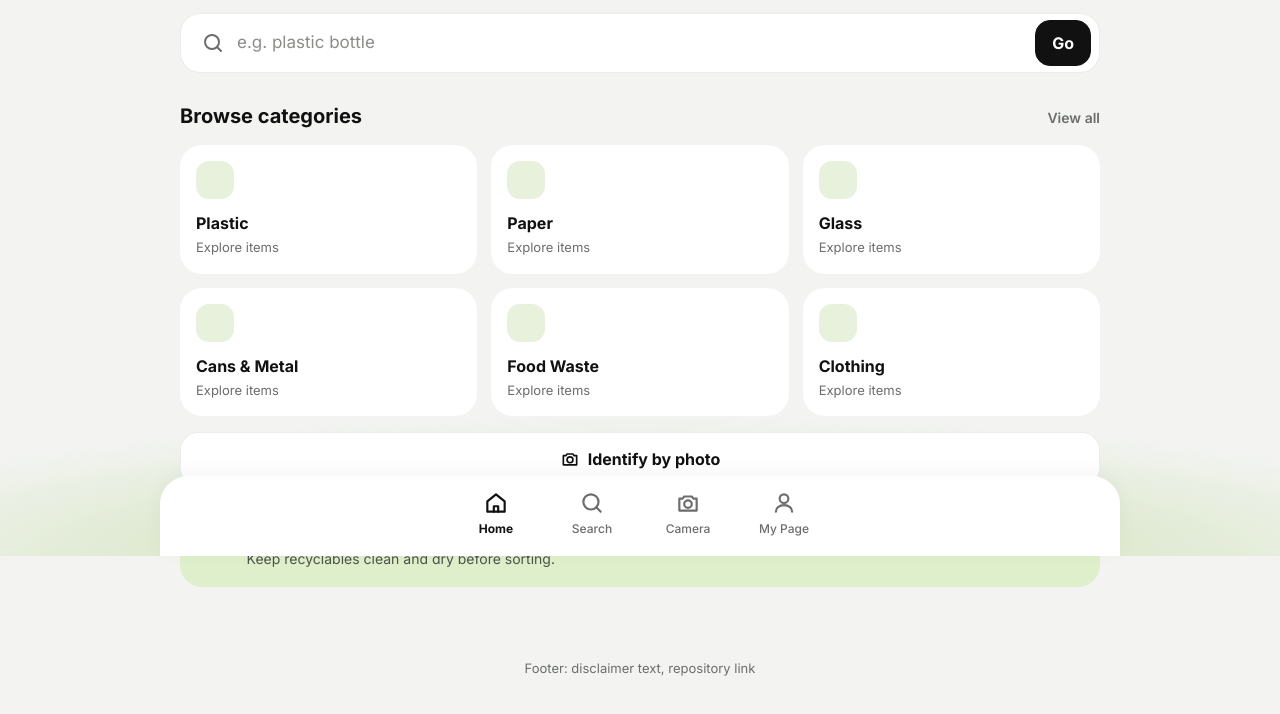
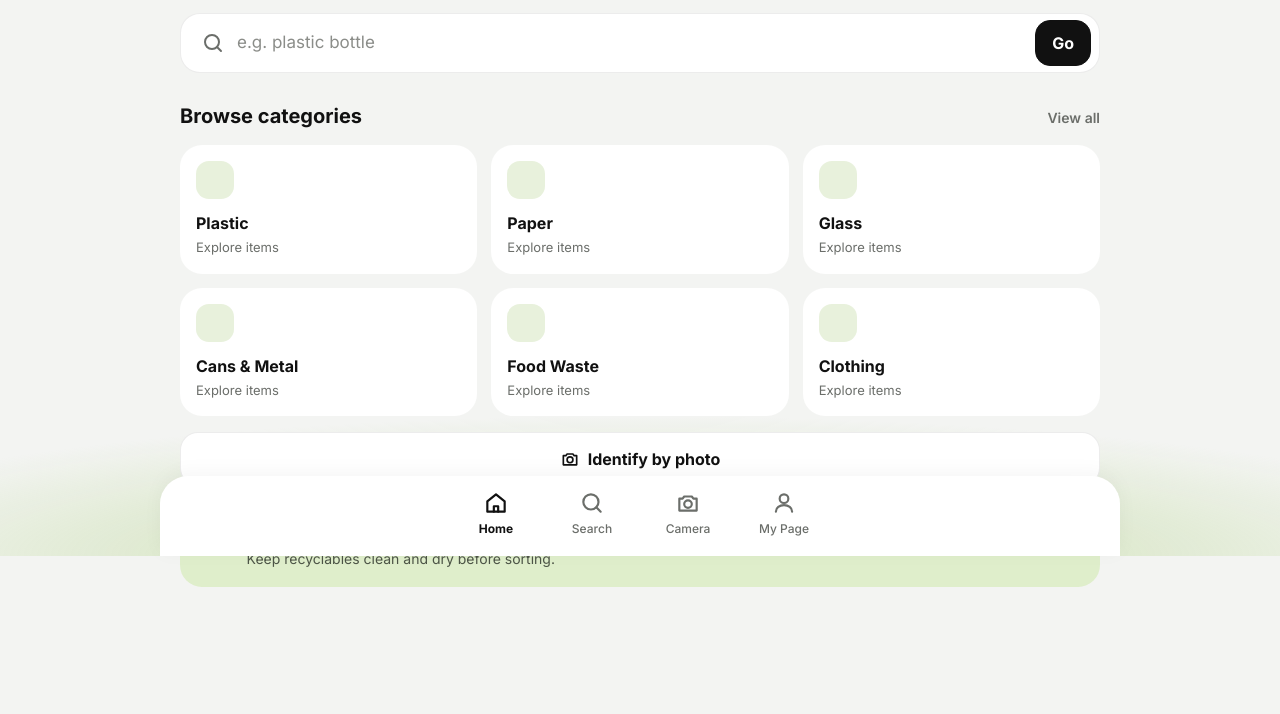
Before and after one commit to TeamE-project-homepage/teamE-project-homepage, a plain HTML site: page frontend/index.html in a window 1280 px wide. Shown: the part 244-958 px from the top of the page. Drawn offline with Linux system fonts and the light colour scheme.

Commit message:
refactor: remove placeholder footer from all pages

```diff
--- a/frontend/css/base.css
+++ b/frontend/css/base.css
@@ -75,7 +75,7 @@ body.page-bottom-lime {
   background-attachment: fixed;
 }
 
-/* page frame: main and footer in one centered column */
+/* page frame: content in one centered column */
 .container { max-width: var(--page-max); margin-inline: auto; padding-inline: var(--gutter); }
 main { display: block; padding-block: 38px var(--gap); }
 main > * + * { margin-top: var(--gap); }
--- a/frontend/css/components.css
+++ b/frontend/css/components.css
@@ -1,8 +1,5 @@
 /* BinGo common components, styled from the Figma design.
    Class names are the contract with the JS owner (frontend/js), keep them stable. */
-
-/* footer */
-.site-footer { margin-top: 40px; padding-block: var(--gap); font-size: 13px; color: var(--color-gray-500); text-align: center; }
 
 /* bottom tab bar: Home, Search, Camera, My Page. The current tab has aria-current="page". */
 .bottom-nav {
--- a/frontend/index.html
+++ b/frontend/index.html
@@ -40,9 +40,6 @@
 
   </main>
 
-  <footer class="site-footer container">
-    <p>Footer: disclaimer text, repository link</p>
-  </footer>
 
   <nav class="bottom-nav" aria-label="Main"><a href="index.html" aria-current="page"><svg viewBox="0 0 24 24" fill="none" stroke="currentColor" stroke-width="2" stroke-linecap="round" stroke-linejoin="round" aria-hidden="true"><path d="M4 10.5 12 4l8 6.5V20H4z"/><path d="M10 20v-5h4v5"/></svg><span>Home</span></a><a href="items.html"><svg viewBox="0 0 24 24" fill="none" stroke="currentColor" stroke-width="2" stroke-linecap="round" stroke-linejoin="round" aria-hidden="true"><circle cx="11" cy="11" r="7"/><path d="m20 20-4-4"/></svg><span>Search</span></a><a href="photo.html"><svg viewBox="0 0 24 24" fill="none" stroke="currentColor" stroke-width="2" stroke-linecap="round" stroke-linejoin="round" aria-hidden="true"><path d="M4 8h3l1.5-2h7L17 8h3v11H4z"/><circle cx="12" cy="13" r="3.5"/></svg><span>Camera</span></a><a href="mypage.html"><svg viewBox="0 0 24 24" fill="none" stroke="currentColor" stroke-width="2" stroke-linecap="round" stroke-linejoin="round" aria-hidden="true"><circle cx="12" cy="8" r="4"/><path d="M4.5 20c0-3.6 3.4-6 7.5-6s7.5 2.4 7.5 6"/></svg><span>My Page</span></a></nav>
   <script src="js/common.js"></script>
```
Also changed, not shown: frontend/confirm.html (+0 -3 lines), frontend/district-guide.html (+0 -3 lines), frontend/district.html (+0 -3 lines), frontend/dong-rules.html (+0 -3 lines), frontend/items.html (+0 -3 lines), frontend/login.html (+0 -3 lines), frontend/mypage.html (+0 -3 lines), frontend/photo.html (+0 -3 lines), frontend/result.html (+0 -3 lines).
